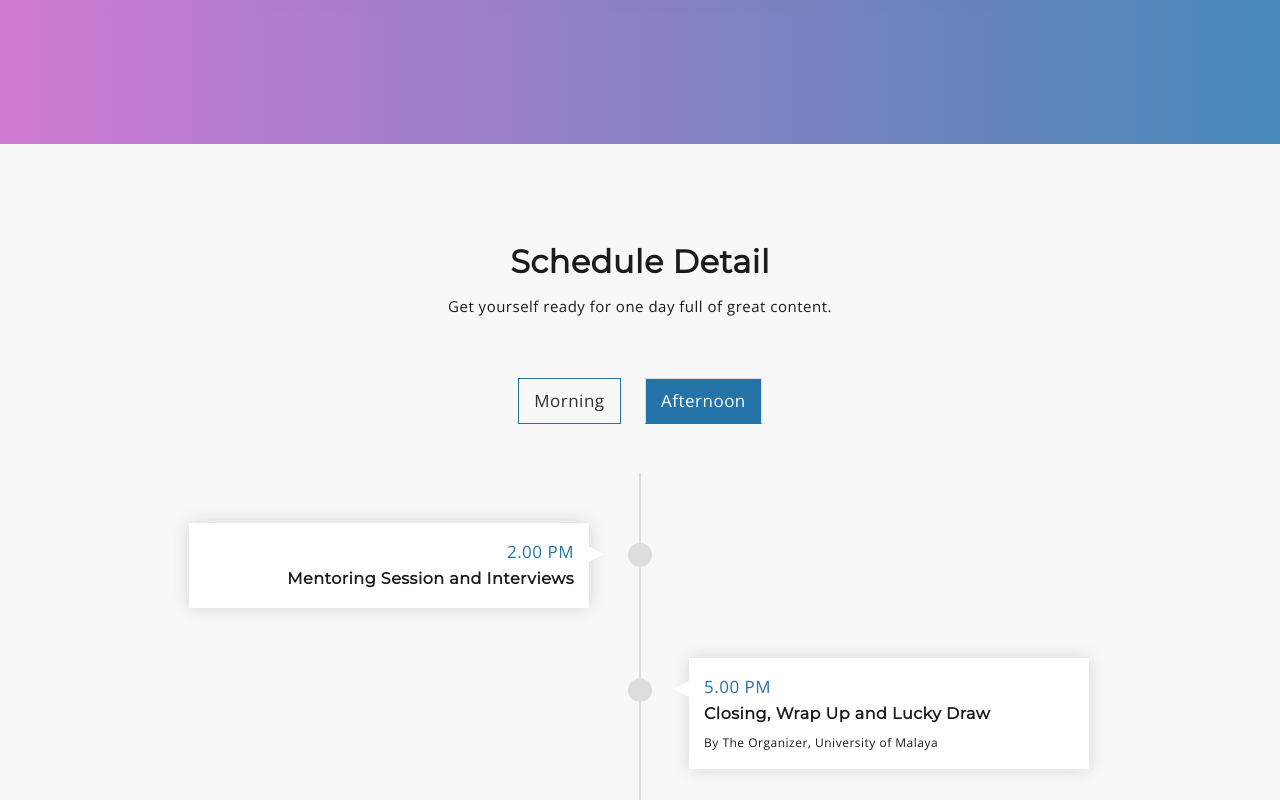
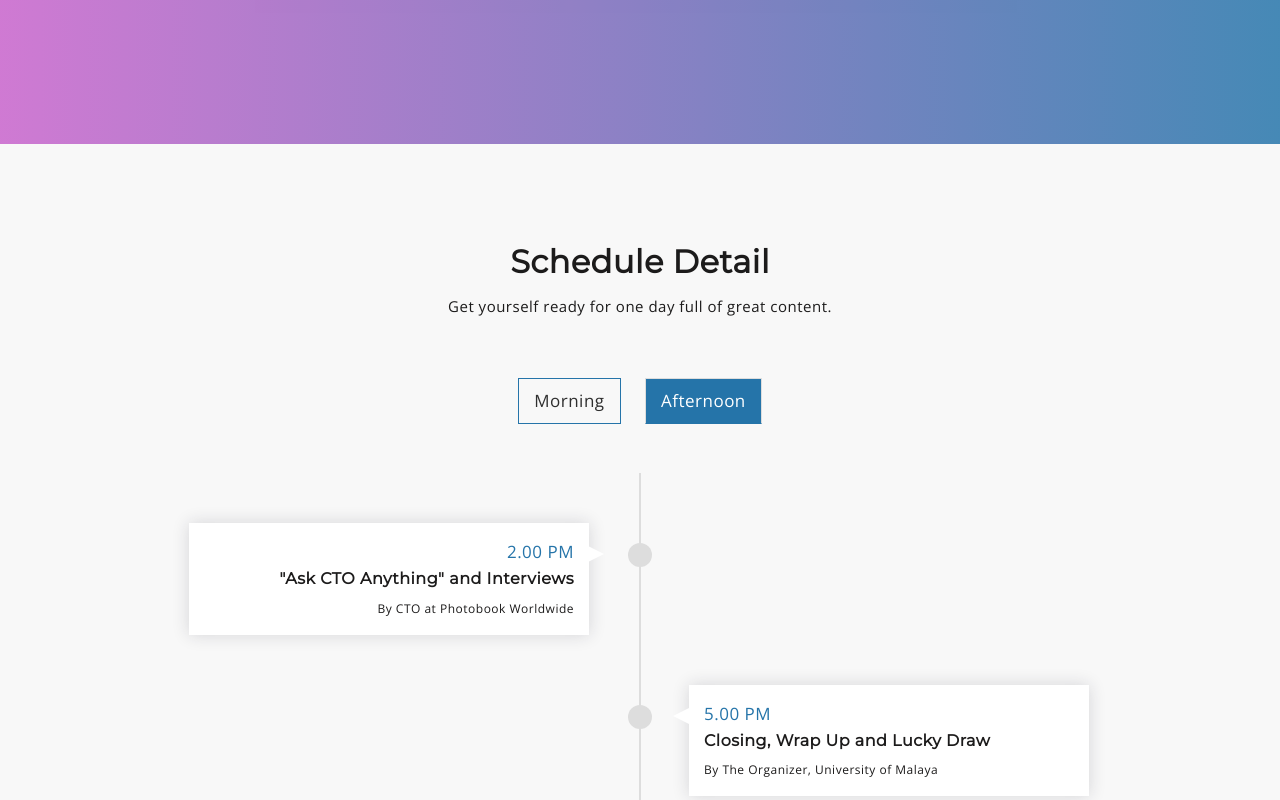
Before and after one commit to HuaiyuKhaw/mytech-19, a plain HTML site: page index.html in a window 1280 px wide. Both pictures are taken after a click on the tab "Afternoon". Shown: the part 1766-2566 px from the top of the page. Drawn offline with nearby package versions, Linux system fonts and the light colour scheme.

Commit message:
update ask cto anything

```diff
--- a/index.html
+++ b/index.html
@@ -327,7 +327,8 @@
 												<li>
 													<div class="mu-single-event">
 														<p class="mu-event-time">2.00 PM</p>
-														<h3>Mentoring Session and Interviews</h3>
+														<h3>"Ask CTO Anything" and Interviews</h3>
+														<span>By CTO at Photobook Worldwide</span>
 													</div>
 												</li>
 												<li>
```
